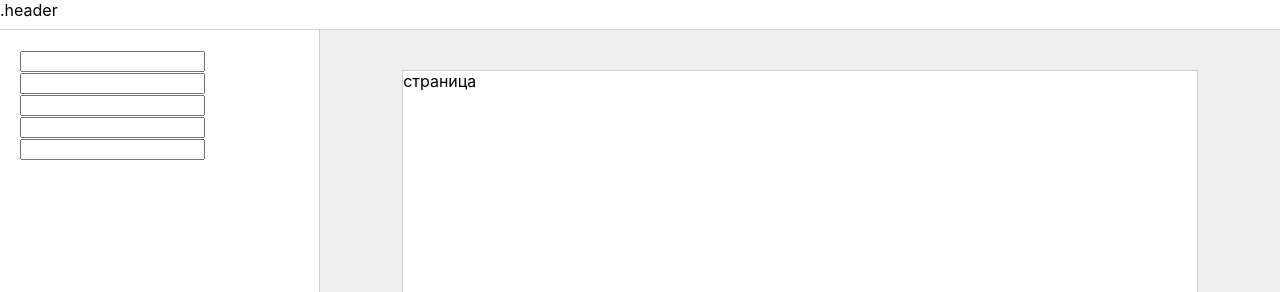
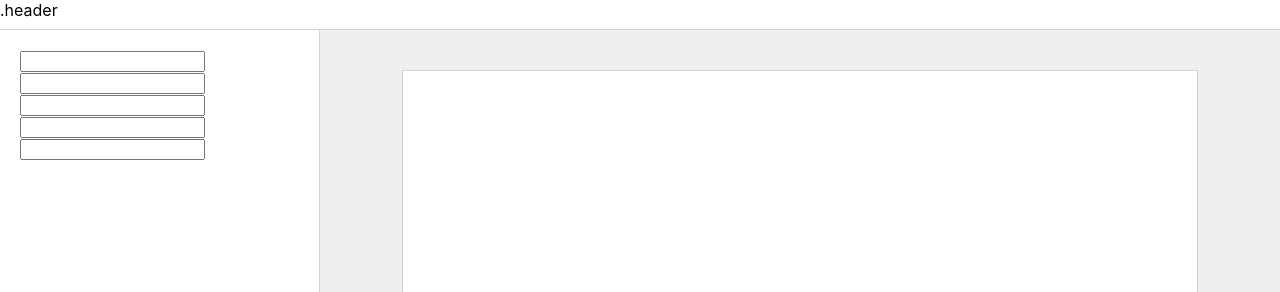
Before and after one commit to gostohov/slate-mobx-ts-paging, a React (Create React App) app: page / in a window 1280 px wide. Shown: the top 292 px of the page. Built offline with nearby package versions, Linux system fonts and the light colour scheme.

Commit message:
Интегрировал редактор

```diff
--- a/package.json
+++ b/package.json
@@ -14,6 +14,8 @@
     "react": "^16.13.1",
     "react-dom": "^16.13.1",
     "react-scripts": "3.4.1",
+    "slate": "^0.58.3",
+    "slate-react": "^0.58.3",
     "typescript": "~3.7.2"
   },
   "scripts": {
--- a/src/components/Pagelist/Page/Page.scss
+++ b/src/components/Pagelist/Page/Page.scss
@@ -4,4 +4,8 @@
   height: 29.7cm;
   background: #fff;
   border: 1px solid lightgrey;
+
+  .slate-wrapper {
+    padding: 2cm;
+  }
 }
--- /dev/null
+++ b/src/components/Pagelist/Page/Page.state.tsx
@@ -0,0 +1,17 @@
+import { observable, action } from 'mobx';
+
+export class PageState {
+  value: any = [
+    {
+      type: 'paragraph',
+      children: [
+        { text: '' },
+      ]
+    }
+  ];
+
+  @action
+  onChange(newValue: any): void {
+    this.value = newValue;
+  }
+}
--- a/src/components/Pagelist/Page/Page.tsx
+++ b/src/components/Pagelist/Page/Page.tsx
@@ -1,10 +1,29 @@
 import * as React from 'react'
 import './Page.scss'
+import { PageState } from './Page.state'
+import { observer } from 'mobx-react'
+import { Slate, Editable, withReact } from 'slate-react'
+import { createEditor } from 'slate'
 
-export const Page = () => {
+export const Page: React.FC<{ state: PageState }> = observer(({ state }) => {
+  const editor = React.useMemo(() => withReact(createEditor()), [])
+  const [value, setValue] = React.useState(state.value);
+
+  const onChange = (newValue: any) => {
+    state.onChange(newValue);
+    setValue(newValue)
+  };
+
   return (
     <div className="page">
-      страница
+      <div className="slate-wrapper">
+        <Slate
+          editor={editor}
+          value={value}
+          onChange={(newValue: any) => onChange(newValue)}>
+          <Editable />
+        </Slate>
+      </div>
     </div>
   )
-}
+})
--- a/src/components/Pagelist/Pagelist.state.tsx
+++ b/src/components/Pagelist/Pagelist.state.tsx
@@ -1,25 +1,32 @@
 import * as React from 'react';
-import { observable, action } from 'mobx';
+import { observable, action, computed } from 'mobx';
 import { Page } from './Page/Page';
+import { PageState } from './Page/Page.state';
 
 export interface IPage {
-  id: number
+  id: number,
+  state: PageState
 };
 
 export class PagelistState {
   @observable
-  pagelist: IPage[] = [{ id: 1 }, { id: 2 }, { id: 3 }];
+  pagelist: IPage[] = [
+    { id: 1, state: new PageState() },
+    { id: 2, state: new PageState() },
+    { id: 3, state: new PageState() }
+  ];
 
   @action
   addPage(prevIndex: number): void {
     const page = {
-      id: this.pagelist.length + 1
+      id: this.pagelist.length + 1,
+      state: new PageState()
     };
     this.pagelist.splice(prevIndex, 0, page);
   }
 
-  @action
-  getPageElementList(): JSX.Element[] {
-    return this.pagelist.map(({ id }) => <Page key={`page-${id}`}/>);
+  @computed
+  get pageElementList(): JSX.Element[] {
+    return this.pagelist.map(({ id, state }) => <Page key={`page-${id}`} state={state}/>);
   }
 }
--- a/src/components/Pagelist/Pagelist.tsx
+++ b/src/components/Pagelist/Pagelist.tsx
@@ -8,7 +8,7 @@ import { SidebarState } from '../Sidebar/Sidebar.state';
 export const Pagelist: React.FC<{ state: PagelistState, sidebarState: SidebarState }> = observer(({ state, sidebarState }) => {
   return (
     <div className={`page-list ${sidebarState.open ? '' : 'sidebar-closed'}`}>
-      {state.getPageElementList()}
+      {state.pageElementList}
     </div>
   )
 })
```
Also changed, not shown: 2 other files (tests, documents, lock files or other folders).
